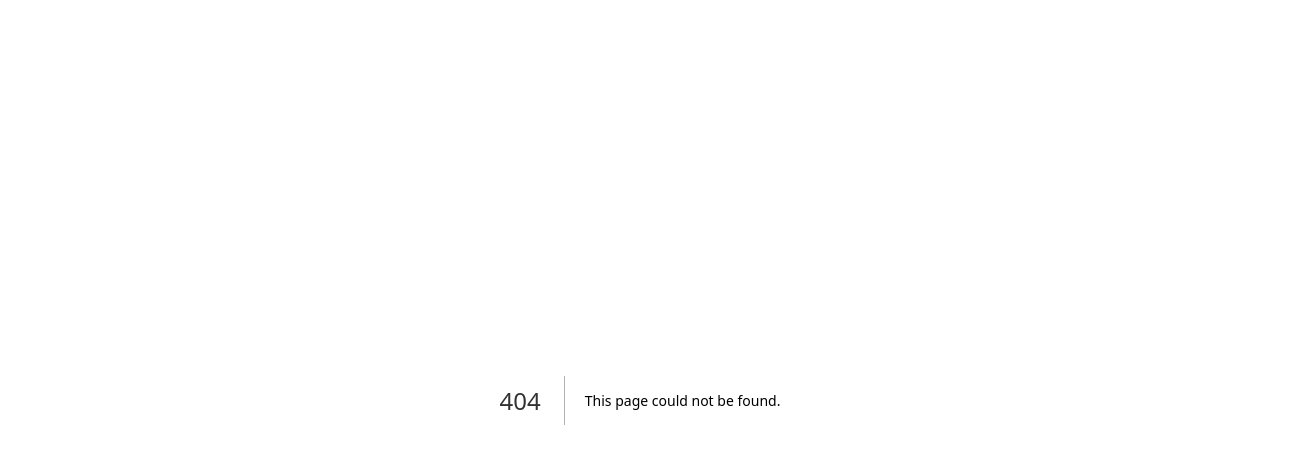
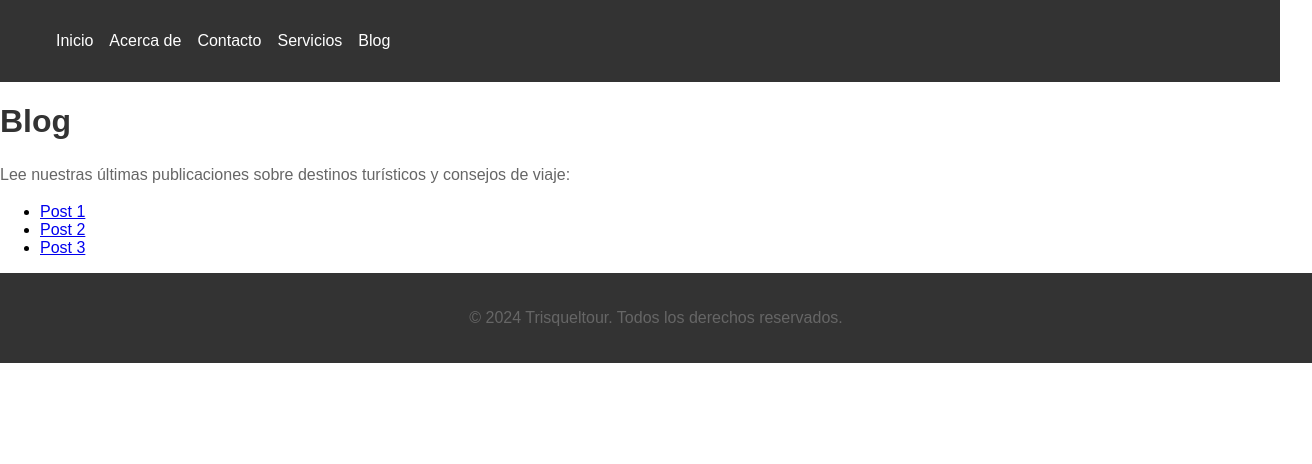
Before and after one commit to Leviav/webconia, a Next.js app: page /blog in a window 1280 px wide. Before the commit this address had no page. Shown: the top 464 px of the page, 1312 px wide, since content can reach past the window. Built offline with nearby package versions, Linux system fonts and the light colour scheme.

Commit message:
camnios 1

```diff
--- a/src/components/Navbar.js
+++ b/src/components/Navbar.js
@@ -4,21 +4,11 @@ export default function Navbar() {
   return (
     <nav>
       <ul>
-        <li>
-          <Link href="/">
-            Inicio
-          </Link>
-        </li>
-        <li>
-          <Link href="/about">
-            Acerca de
-          </Link>
-        </li>
-        <li>
-          <Link href="/contact">
-            Contacto
-          </Link>
-        </li>
+        <li><Link href="/" legacyBehavior><a>Inicio</a></Link></li>
+        <li><Link href="/about" legacyBehavior><a>Acerca de</a></Link></li>
+        <li><Link href="/contact" legacyBehavior><a>Contacto</a></Link></li>
+        <li><Link href="/services" legacyBehavior><a>Servicios</a></Link></li>
+        <li><Link href="/blog" legacyBehavior><a>Blog</a></Link></li>
       </ul>
       <style jsx>{`
         nav {
--- a/src/pages/about.js
+++ b/src/pages/about.js
@@ -7,7 +7,8 @@ export default function About() {
     <div>
       <Navbar />
       <h1>Acerca de Nosotros</h1>
-      <p>Información sobre nuestra empresa.</p>
+      <p>Somos una empresa dedicada a proporcionar las mejores experiencias turísticas.</p>
+      <p>Nuestra misión es ofrecer servicios de alta calidad que superen las expectativas de nuestros clientes.</p>
       <Footer />
     </div>
   );
--- /dev/null
+++ b/src/pages/blog.js
@@ -0,0 +1,18 @@
+import Navbar from '../components/Navbar';
+import Footer from '../components/Footer';
+
+export default function Blog() {
+  return (
+    <div>
+      <Navbar />
+      <h1>Blog</h1>
+      <p>Lee nuestras últimas publicaciones sobre destinos turísticos y consejos de viaje:</p>
+      <ul>
+        <li><a href="/blog/post1">Post 1</a></li>
+        <li><a href="/blog/post2">Post 2</a></li>
+        <li><a href="/blog/post3">Post 3</a></li>
+      </ul>
+      <Footer />
+    </div>
+  );
+}
--- a/src/styles/globals.css
+++ b/src/styles/globals.css
@@ -13,3 +13,7 @@ p {
   color: #666;
   line-height: 1.6;
 }
+
+nav a:hover {
+  text-decoration: underline;
+}
```
Also changed, not shown: src/pages/blog/post1.js (added, +13 -0 lines), src/pages/blog/post2.js (added, +13 -0 lines), src/pages/blog/post3.js (added, +13 -0 lines), src/pages/contact.js (+6 -1 lines), src/pages/services.js (added, +19 -0 lines), 2 other files (tests, documents, lock files or other folders).
